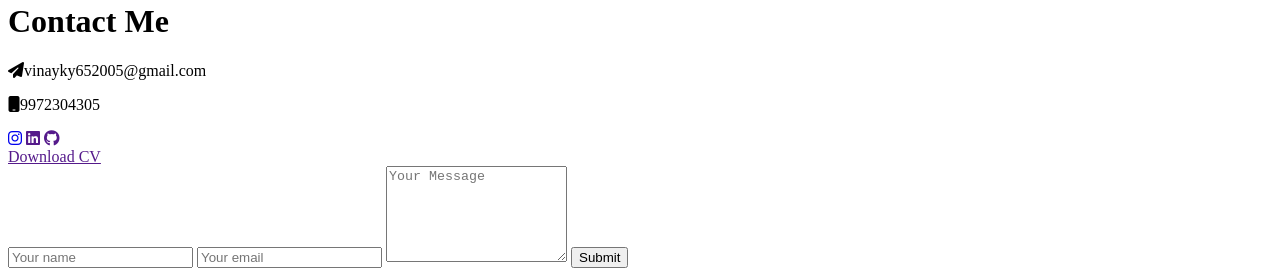
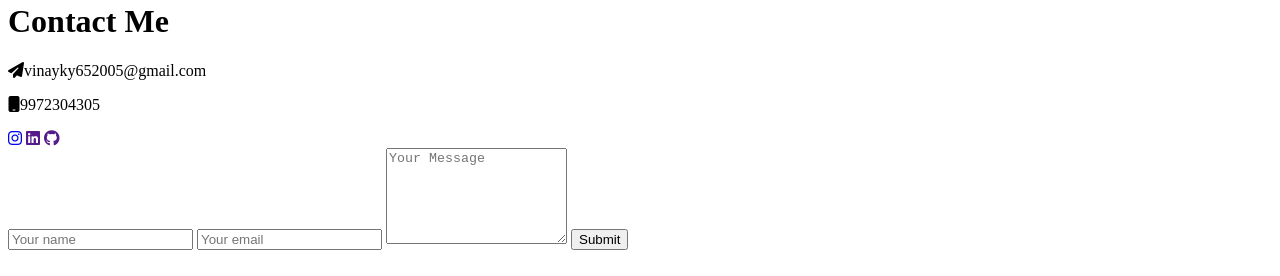
Before and after one commit to Vinay-K-Y/PORTFOLIO, a plain HTML site: page index.html in a window 1280 px wide. Shown: the part 664-940 px from the top of the page. Drawn offline with Linux system fonts and the light colour scheme.

Commit message:
Made few changes in html file and Added CSS

```diff
--- a/index.html
+++ b/index.html
@@ -78,7 +78,6 @@
                         <a href=""><i class="fab fa-linkedin"></i></a>
                         <a href=""><i class="fab fa-github"></i></a>
                     </div>
-                    <a href=""Download class="btn">Download CV</a>
                 </div>
                 <div class="contact-right">
                     <form>
```
